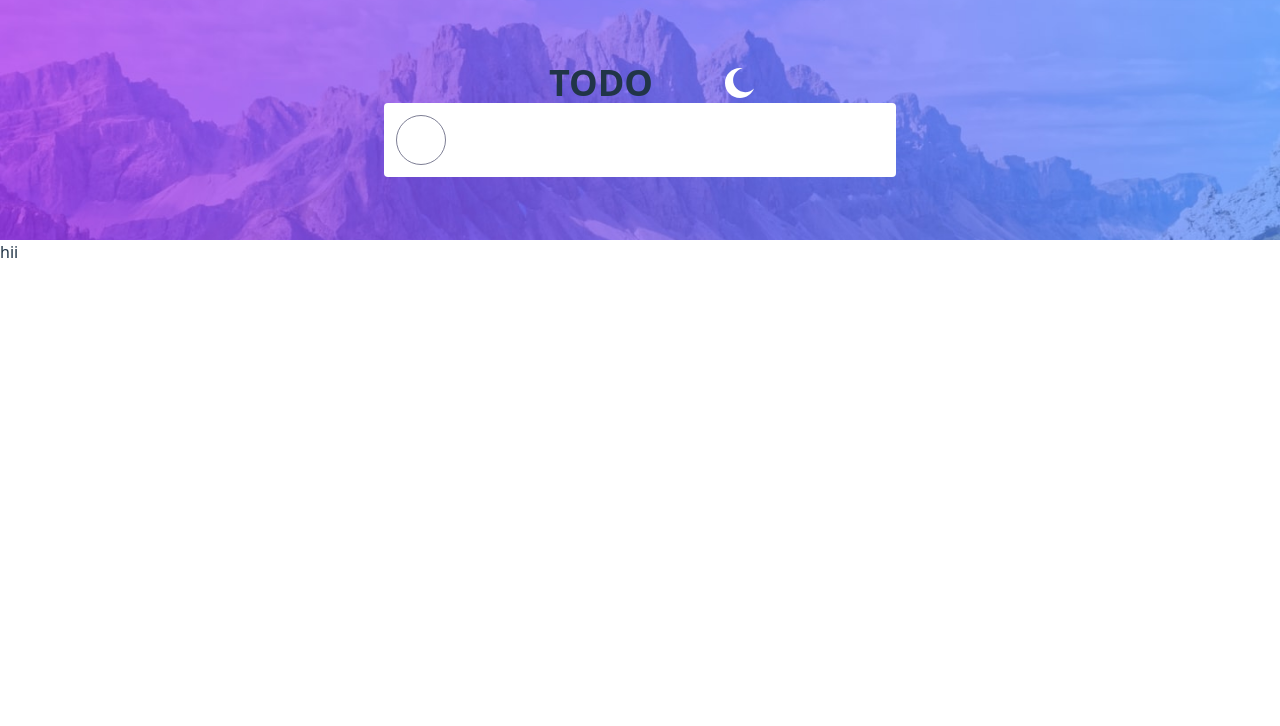
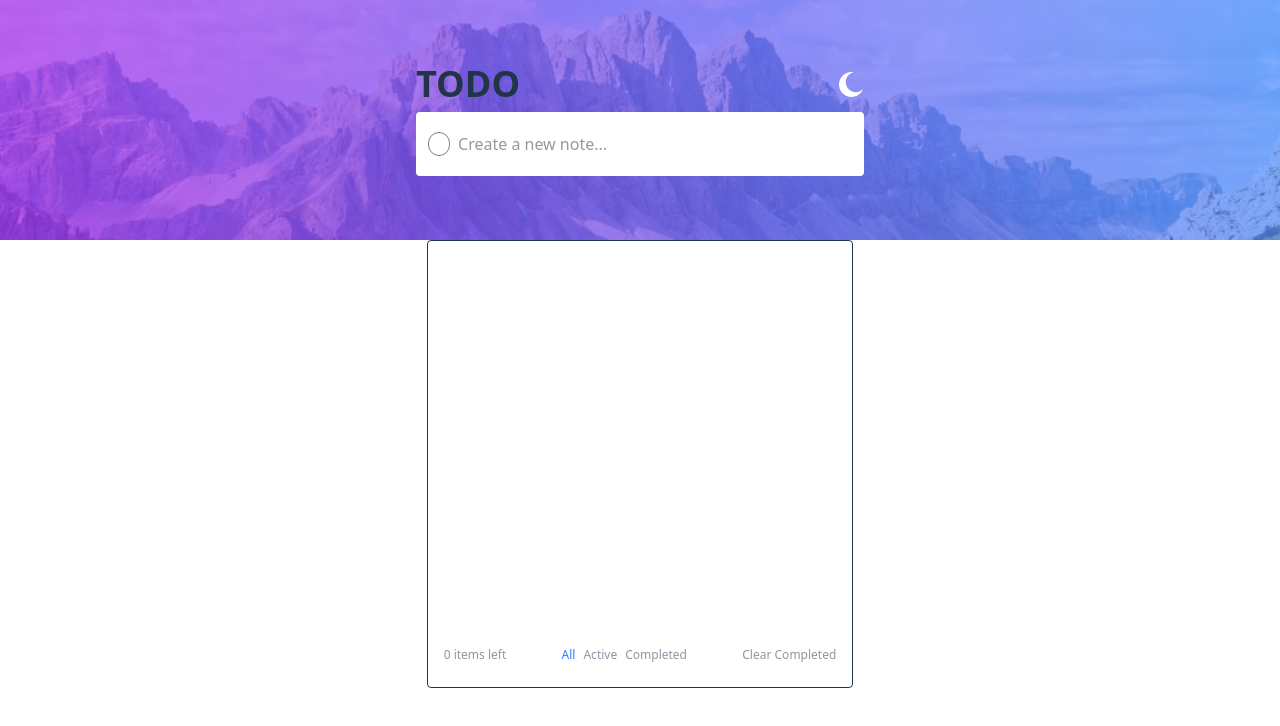
Before and after one commit to JuliaOse/todo-react, a React (Vite) app: page / in a window 1280 px wide. Shown: the top 726 px of the page. Built offline with nearby package versions, Linux system fonts and the light colour scheme.

Commit message:
done with functionalities

```diff
--- a/src/App.tsx
+++ b/src/App.tsx
@@ -5,11 +5,19 @@ import DarkBG from "./images/bg-desktop-dark.jpg";
 import SunIcon from "./images/icon-sun.svg";
 import MoonIcon from "./images/icon-moon.svg";
 import Input from "./components/Input";
+import NoteBoard from "./components/NoteBoard";
+
+interface Note {
+  id: string;
+  title: string;
+  status: string;
+}
 
 function App() {
   const [isDarkMode, setIsDarkMode] = useState(() => {
     return window.matchMedia("(prefers-color-scheme: dark)").matches;
   });
+  const [allNotes, setAllNotes] = useState<Note[]>([]);
 
   useEffect(() => {
     if (isDarkMode) {
@@ -21,16 +29,17 @@ function App() {
 
   return (
     <>
-      <div
-        className=" bg-cover bg-center h-[30vh] flex flex-col items-center justify-center"
+      <section
+        className=" bg-cover bg-center h-[30vh] flex flex-col items-center justify-center transition-all duration-500 ease-in-out"
         style={{
           backgroundImage: `url(${isDarkMode ? DarkBG : LightBG})`,
           // display: "flex",
           // flex: "row"
         }}
       >
-        <div className="flex flex-row items-center justify-between gap-12">
-          <h1 className="text-4xl font-extrabold px-6 ">
+        <div className=" flex flex-col w-[35%] gap-2">
+          <div className="flex flex-row items-center justify-between   ">
+            <h1 className="text-4xl font-extrabold  text-[color:var(--color-text)] transition-all duration-500 ease-in-out">
               TODO
             </h1>
             {/* <button
@@ -40,19 +49,21 @@ function App() {
             <img
               onClick={() => setIsDarkMode((prev) => !prev)}
               src={isDarkMode ? SunIcon : MoonIcon}
-            width={30}
-            height={30}
+              width={25}
+              height={25}
               alt="icon"
+              // className="transition-all duration-500 ease-in-out"
             />
           </div>
           {/* </button> */}
-        <div className="w-[40%] self-center">
-          <Input />
+          <div className=" w-full">
+            <Input setAllNotes={setAllNotes} />
           </div>
         </div>
-      <div className="dark:bg-[#24273C]">
-        <p>hii</p>
-      </div>
+      </section>
+      <section className="bg-[color:var(--color-bg)]  h-[70vh] transition-all duration-500 ease-in-out">
+        <NoteBoard note={allNotes} setAllNotes={setAllNotes}/>
+      </section>
     </>
   );
 }
--- a/src/components/Input.tsx
+++ b/src/components/Input.tsx
@@ -1,10 +1,43 @@
-import React from "react";
+import React, { useState, type SetStateAction } from "react";
 
-function Input() {
+interface Note {
+  id: string;
+  title: string;
+  status: string;
+}
+type Props = {
+  setAllNotes: React.Dispatch<SetStateAction<Note[]>>;
+};
+function Input({ setAllNotes }: Props) {
+  const [note, setNote] = useState<Note>({
+    title: "",
+    status: "active",
+    id: "",
+  });
+  console.log(note, "new note");
+  const handleSaveNote = (e) => {
+    if (e.key === "Enter") {
+      console.log("enter pressed, saving note");
+
+      setAllNotes((prev) => [...prev, note]);
+
+      setNote({ ...note, title: "", id: "" });
+    }
+  };
+
   return (
-    <div className="dark:bg-[#24273C] bg-white flex flex-row p-3 rounded">
-      <div className="rounded-full border p-6 border-[#494b6ab6]"></div>
-      <input type="text" className="w-full m-2 " />
+    <div className="bg-[color:var(--color-note)] flex flex-row items-center p-3 rounded transition-all duration-500 ease-in-out">
+      <div className="rounded-full border w-6 h-6  border-[#494b6ab6]"></div>
+      <input
+        type="text"
+        value={note.title}
+        onKeyDown={handleSaveNote}
+        placeholder="Create a new note..."
+        onChange={(e) =>
+          setNote({ ...note, id: crypto.randomUUID(), title: e.target.value })
+        }
+        className="w-full m-2 text-[color:var(--color-text)] transition-all duration-500 ease-in-out focus:outline-none"
+      />
     </div>
   );
 }
--- /dev/null
+++ b/src/components/NoteBoard.tsx
@@ -0,0 +1,132 @@
+import { useState, type SetStateAction } from "react";
+import check from "../images/icon-check.svg";
+import cancel from "../images/icon-cross.svg";
+interface Note {
+  id: string;
+  title: string;
+  status: string;
+}
+
+type Props = {
+  note: Note[];
+  setAllNotes: React.Dispatch<SetStateAction<Note[]>>;
+};
+function NoteBoard({ note, setAllNotes }: Props) {
+  const [filter, setFilter] = useState<"all" | "active" | "done">("all");
+  const handleDelete = (id: string) => {
+    setAllNotes((prev) => prev.filter((n) => n.id !== id));
+  };
+
+  const handleCheck = (id: string) => {
+    setAllNotes((prev) =>
+      prev.map((n) =>
+        n.id === id
+          ? { ...n, status: n.status === "active" ? "done" : "active" }
+          : n
+      )
+    );
+  };
+
+  const filteredNotes = note.filter((n) => {
+    if (filter === "all") return true;
+    return filter === n.status;
+  });
+
+  const handleClearDone = () => {
+    setAllNotes((prev) => prev.filter((n) => n.status !== "done"));
+  };
+
+  return (
+    <div className="border rounded h-[80%] flex justify-between flex-col pt-6 pb-6 w-1/3  mx-auto p-4 bg-[color:var(--color-note)] transition-all duration-500 ease-in-out">
+      <div className="space-y-6 overflow-scroll">
+        {filteredNotes.map((n) => (
+          <div className="flex flex-row justify-between items-center">
+            <div className="flex flex-row gap-2 items-center">
+              <div
+                onClick={() => handleCheck(n.id)}
+                className={` rounded-full border transition-all duration-800 ease-in-out border-[#494b6ab6] w-6 h-6 p-1.5  flex items-center justify-center ${
+                  n.status === "done"
+                    ? "bg-gradient-to-t from-[#C36CEF] to-[#5DD6FE] "
+                    : ""
+                }`}
+              >
+                {n.status === "done" && (
+                  <img
+                    //className="bg-amber-700"
+                    //className="opacity-0 animate-fadeIn"
+                    src={check}
+                    width={15}
+                    height={15}
+                  />
+                )}
+              </div>
+              <span
+                className={`font-normal text-lg transition-all duration-500 ease-in-out
+                ${
+                  n.status === "done"
+                    ? "line-through text-[#9394A3] font-semibold"
+                    : "text-[color:var(--color-text)]"
+                }
+                `}
+              >
+                {n.title}
+              </span>
+            </div>
+
+            {/* <button
+              className="bg-transparent"
+              onClick={() => handleDelete(n.id)}
+            > */}
+            <img
+              src={cancel}
+              onClick={() => handleDelete(n.id)}
+              alt="icon"
+              width={10}
+              height={10}
+            />
+            {/* </button> */}
+          </div>
+        ))}
+      </div>
+      <footer className="text-[#9394A3] text-xs flex flex-row  justify-between">
+        <div>
+          <span>{note.length} items left</span>
+        </div>
+        <div className=" flex gap-2  cursor-pointer">
+          <span
+            onClick={() => setFilter("all")}
+            className={` hover:text-[color:var(--color-hover)] transition-all duration-600 ease-in-out ${
+              filter === "all" ? "text-blue-500" : ""
+            }`}
+          >
+            All
+          </span>
+          <span
+            onClick={() => setFilter("active")}
+            className={` hover:text-[color:var(--color-hover)] transition-all duration-600 ease-in-out ${
+              filter === "active" ? "text-blue-500" : ""
+            }`}
+          >
+            Active
+          </span>
+          <span
+            onClick={() => setFilter("done")}
+            className={` hover:text-[color:var(--color-hover)] transition-all duration-600 ease-in-out ${
+              filter === "done" ? "text-blue-500" : ""
+            }`}
+          >
+            Completed
+          </span>
+        </div>
+        <span
+          onClick={handleClearDone}
+          className={` hover:text-[color:var(--color-hover)] transition-all duration-600 ease-in-out`}
+        >
+          Clear Completed
+        </span>
+      </footer>
+    </div>
+  );
+}
+
+export default NoteBoard;
--- a/src/index.css
+++ b/src/index.css
@@ -8,10 +8,29 @@
   color: rgba(255, 255, 255, 0.87);
   background-color: #242424;
 
+  --color-bg-light: #fff;
+  --color-bg-dark: #161722;
+  --color-note-dark: #24273c;
+  --color-note-light: #fff;
+  --color-hover-dark: #484a69;
+  --color-hover-light: #000;
+  --color-text-light: #fff;
+  --color-text-dark: #cacce7;
+
+  --color-note: var(--color-note-light);
+  --color-hover: var(--color-hover-light);
+
   font-synthesis: none;
   text-rendering: optimizeLegibility;
   -webkit-font-smoothing: antialiased;
   -moz-osx-font-smoothing: grayscale;
+}
+
+.dark {
+  --color-bg: var(--color-bg-dark);
+  --color-note: var(--color-note-dark);
+  --color-hover: var(--color-hover-dark);
+  --color-text: var(--color-text-dark);
 }
 
 @media (prefers-color-scheme: light) {
--- a/tailwind.config.ts
+++ b/tailwind.config.ts
@@ -8,7 +8,7 @@ const config: Config = {
     extend: {
       colors: {
         bg: {
-          light: "#fff",
+          light: "#ffff",
           dark: "#24273C",
         },
         text: {
```
Lines whose indentation alone changed are shown as unchanged.
